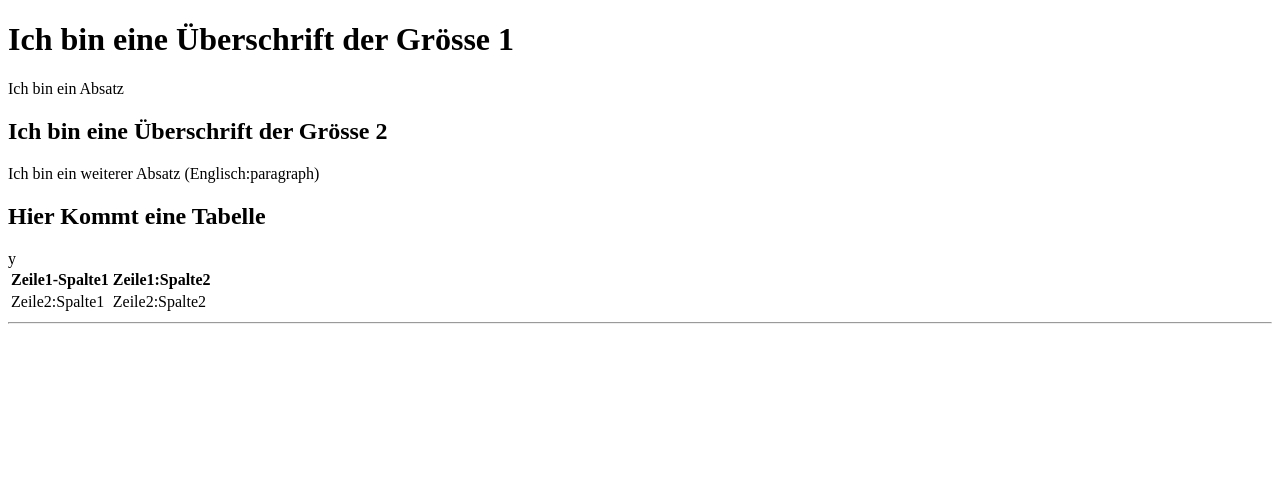
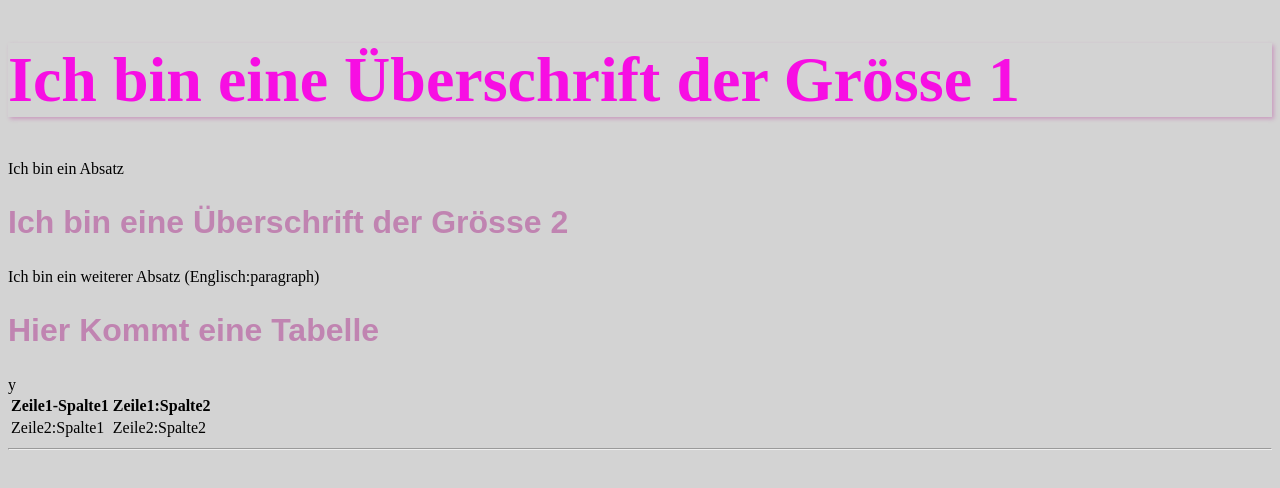
Before and after one commit to nl156672/HTML-grundgeruest, a plain HTML site: page index.html in a window 1280 px wide. Drawn offline with Linux system fonts and the light colour scheme.

Commit message:
styles.css angelegt und erste Formatierungen erstellt

```diff
--- a/index.html
+++ b/index.html
@@ -3,7 +3,9 @@
 <head>
     <meta charset="UTF-8">
     <meta name="viewport" content="width=device-width, inital-scale=1.0">
-</head>
+    <title>Titel in Browsertab</title>
+    <link rel="stylesheet" href="styles.css">
+<head/>
 <body>
     <h1>Ich bin eine Überschrift der Grösse 1</h1>
     <p>Ich bin ein Absatz</p>
--- /dev/null
+++ b/styles.css
@@ -0,0 +1,28 @@
+h1 {
+    font-size: 4em;
+    color: rgb(247, 14, 227);
+}
+
+h1  {
+    font-family: "Baskerville", serif;
+}
+h1  {
+    box-shadow: 2px 2px 4px rgba(202, 156, 191, 0.993);
+}
+
+h2 {
+    font-size: 2em;
+    color: rgb(192, 132, 177);
+}
+
+h2  {
+    font-family: "Arial", sans-serif;
+}
+
+
+
+body {
+    background-color: lightgray;
+}
+
+PX die Angabe der der Grösse in pixel
```
